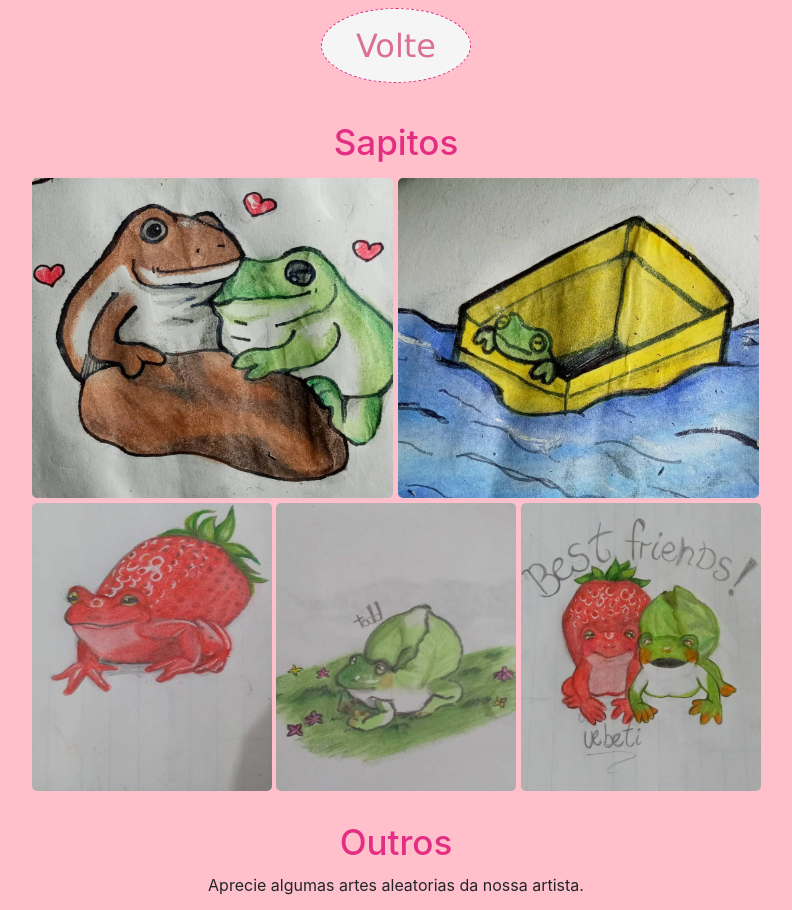
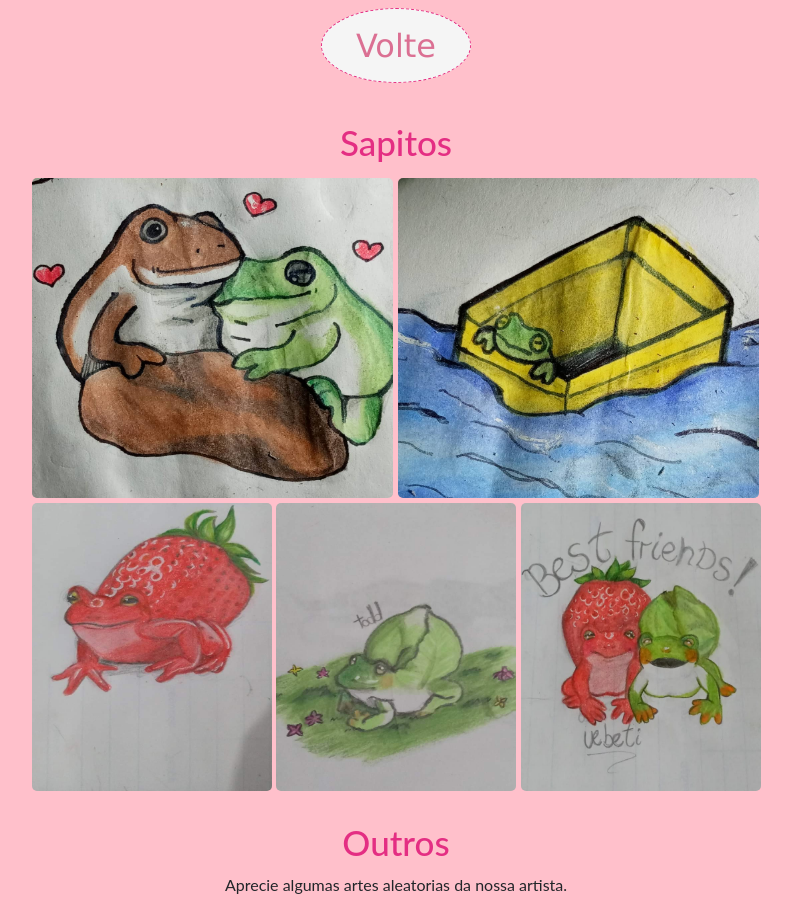
Before and after one commit to lineexe/juliaweb, a plain HTML site: page art.html in a window 1280 px wide. Shown: the top 910 px of the page, without its empty margins (244-1036 px from the left). Drawn offline with nearby package versions, Linux system fonts and the light colour scheme.

Commit message:
add fonte

```diff
--- a/style/styleArt.css
+++ b/style/styleArt.css
@@ -22,6 +22,12 @@ body h2{
 
     margin-top: 30px;
     margin-bottom: 10px;
+
+    font-family: 'Lato', sans-serif;
+}
+
+body p{
+    font-family: 'Lato', sans-serif;
 }
 
 .navbar{
```
